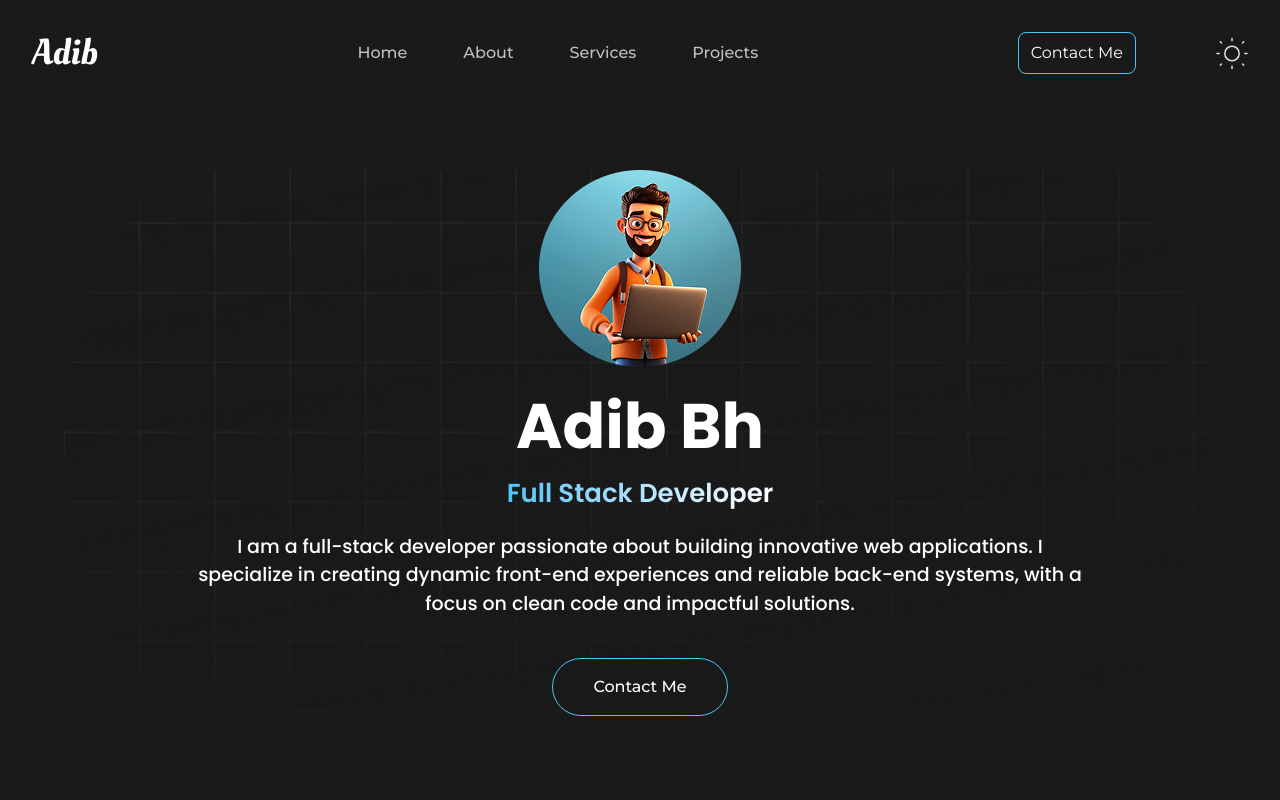
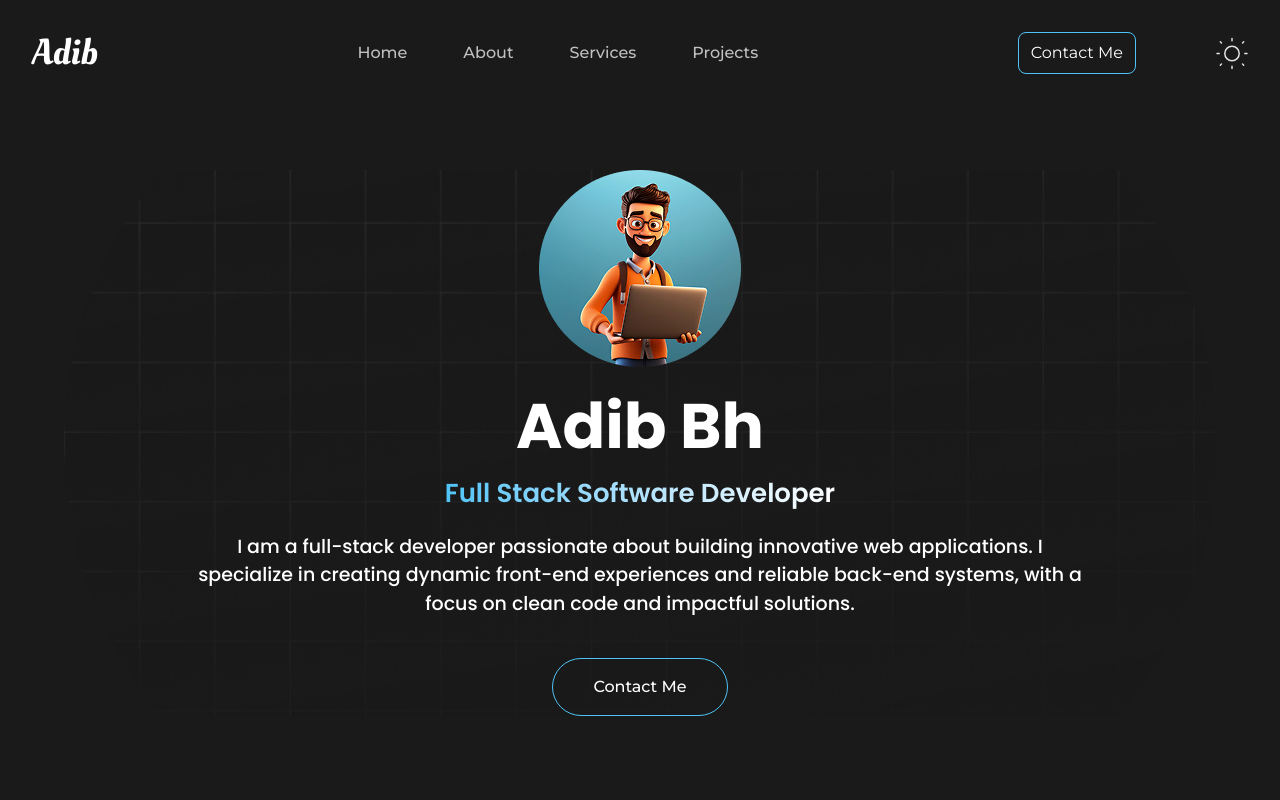
Before and after one commit to Adib-96/repoo, a website built with Vite: page index.html in a window 1280 px wide. Shown: the top 800 px of the page. Built offline with nearby package versions, Linux system fonts and the light colour scheme; files whose address does not match are found by name.

Commit message:
Update job title from "Full Stack Developer" to "Full Stack Software Developer" for clarity

```diff
--- a/index.html
+++ b/index.html
@@ -93,7 +93,7 @@
             <h3
               class="font-Poppins text-[26px] font-semibold bg-gradient-to-r from-brd-blue to-white bg-clip-text text-transparent"
             >
-              Full Stack Developer
+              Full Stack Software Developer
             </h3>
           </div>
           <p
```
